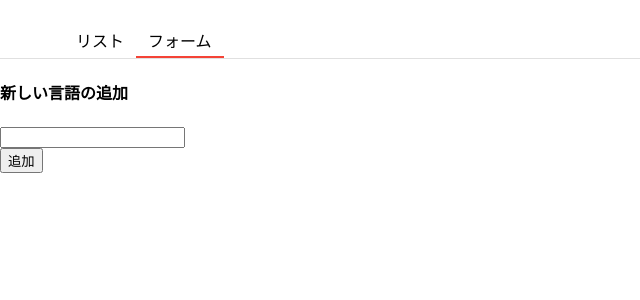
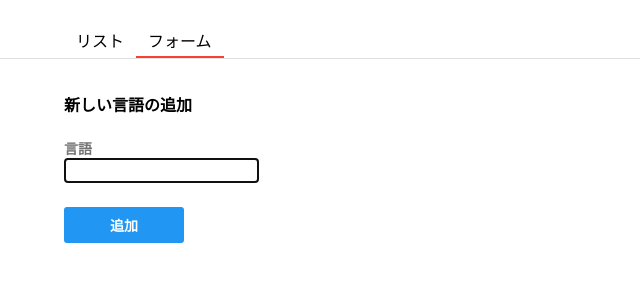
Before and after one commit to yassun-youtube/ReactTutorial, a React (Create React App) app: page / in a window 1280 px wide. Both pictures are taken after a click on the item "フォーム". Shown: the top 300 px of the page, without its empty margins (0-640 px from the left). Built offline with nearby package versions, Linux system fonts and the light colour scheme.

Commit message:
入門7: Form.jsへのスタイルの適用

```diff
--- a/src/Form.js
+++ b/src/Form.js
@@ -1,4 +1,27 @@
 import { useState } from 'react';
+import styled from 'styled-components';
+import { Button } from "./components/button";
+
+const Container = styled.div`
+  padding: 12px 64px;
+`
+const Label = styled.label`
+  display: flex;
+  color: #757575;
+  font-size: 14px;
+  font-weight: bold;
+`
+const Input = styled.input`
+  border-radius: 3px;
+  padding: 4px 8px;
+  border: 1px solid black;
+`
+const ButtonContainer = styled.div`
+  margin-top: 24px;
+`
+const FormButton = styled(Button)`
+  width: 120px;
+`
 
 export const Form = ({ onAddLang }) => {
   const [text, setText] = useState('');
@@ -9,16 +32,17 @@ export const Form = ({ onAddLang }) => {
   }
 
   return (
-    <div>
+    <Container>
       <h4>新しい言語の追加</h4>
       <form onSubmit={submitForm}>
         <div>
-          <input type="text" value={text} onChange={(e) => setText(e.target.value)} />
+          <Label>言語</Label>
+          <Input type="text" value={text} onChange={(e) => setText(e.target.value)} autoFocus/>
         </div>
-        <div>
-          <button>追加</button>
-        </div>
+        <ButtonContainer>
+          <FormButton>追加</FormButton>
+        </ButtonContainer>
       </form>
-    </div>
+    </Container>
   )
 }
--- /dev/null
+++ b/src/components/button.js
@@ -0,0 +1,13 @@
+import styled from 'styled-components';
+
+export const Button = styled.button`
+  border: none;
+  border-radius: 3px;
+  background-color: #2196F3;
+  padding: 8px 16px;
+  min-width: 100px;
+  font-size: 14px;
+  font-weight: bold;
+  color: white;
+  cursor: pointer;
+`
```
